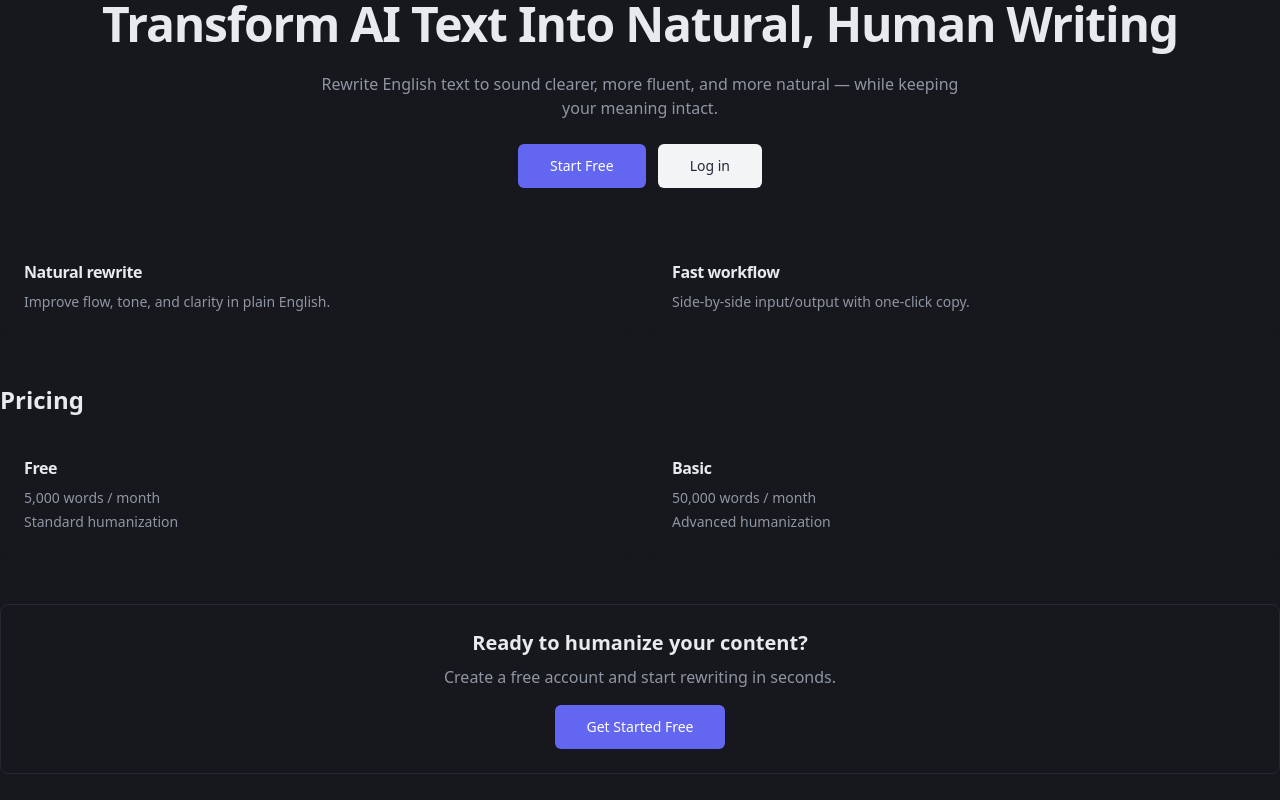
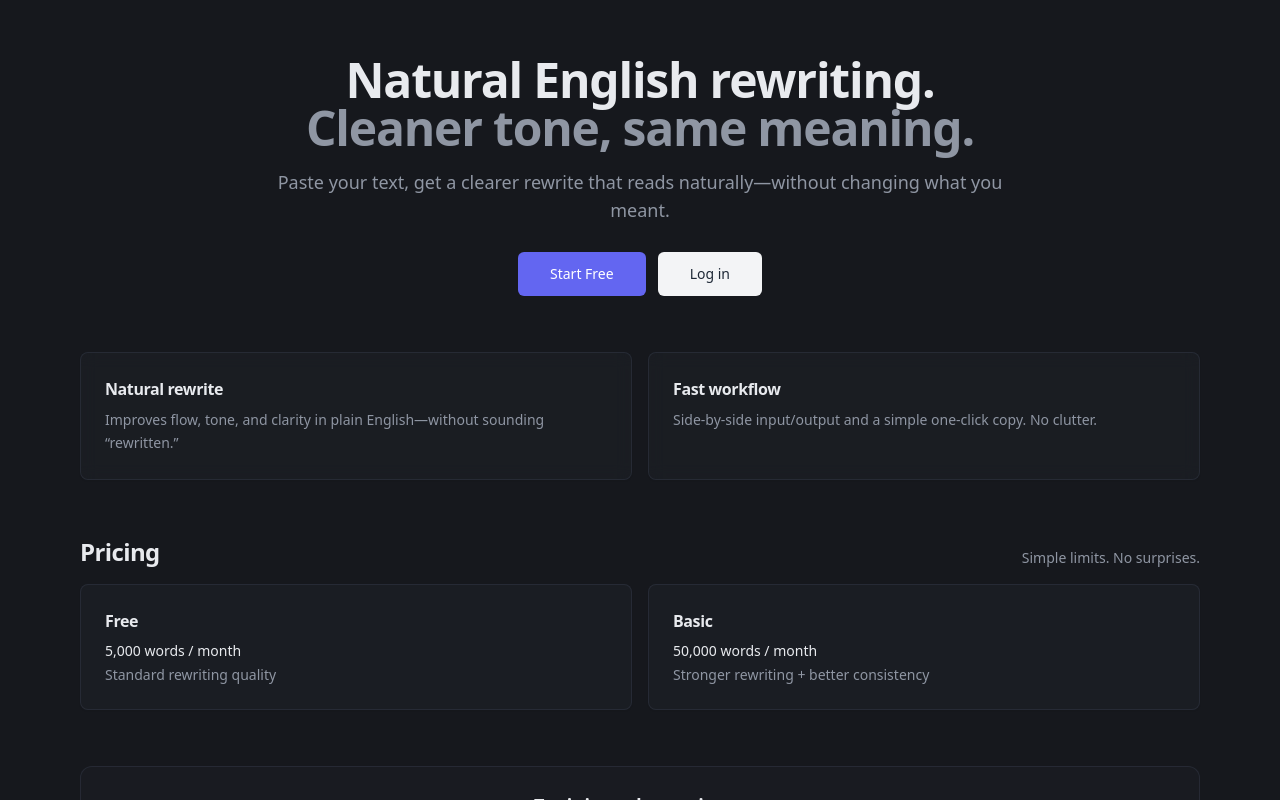
Before and after one commit to hosseinayoubi/humanize, a Next.js app: page / in a window 1280 px wide. Shown: the top 800 px of the page. Built offline with nearby package versions, Linux system fonts and the light colour scheme.

Commit message:
Update page.tsx

```diff
--- a/app/page.tsx
+++ b/app/page.tsx
@@ -1,18 +1,22 @@
 import Link from "next/link"
+import { Button } from "@/components/ui/button"
 import { Card, CardContent, CardHeader, CardTitle } from "@/components/ui/card"
-import { Button } from "@/components/ui/button"
 
 export default function HomePage() {
   return (
-    <div className="space-y-12">
-      <section className="space-y-6 text-center">
-        <h1 className="text-4xl font-bold tracking-tight sm:text-5xl">
-          Transform AI Text Into Natural, Human Writing
+    <main className="mx-auto max-w-6xl px-4 py-10 sm:py-14">
+      {/* Hero */}
+      <section className="mx-auto max-w-3xl text-center">
+        <h1 className="text-4xl font-semibold tracking-tight sm:text-5xl">
+          Natural English rewriting.
+          <span className="block text-muted-foreground">Cleaner tone, same meaning.</span>
         </h1>
-        <p className="mx-auto max-w-2xl text-muted-foreground">
-          Rewrite English text to sound clearer, more fluent, and more natural — while keeping your meaning intact.
+
+        <p className="mt-4 text-base leading-relaxed text-muted-foreground sm:text-lg">
+          Paste your text, get a clearer rewrite that reads naturally—without changing what you meant.
         </p>
-        <div className="flex items-center justify-center gap-3">
+
+        <div className="mt-7 flex flex-col items-center justify-center gap-3 sm:flex-row">
           <Button asChild size="lg">
             <Link href="/signup">Start Free</Link>
           </Button>
@@ -22,66 +26,75 @@ export default function HomePage() {
         </div>
       </section>
 
-      {/* ✅ Minimal feature cards (فقط 2 تا) */}
-      <section className="grid gap-4 sm:grid-cols-2">
-        <Card className="border/60">
+      {/* 2 Feature cards (فقط همین دو تا) */}
+      <section className="mt-12 grid gap-4 sm:mt-14 sm:grid-cols-2">
+        <Card className="border-border/60 bg-card/60 backdrop-blur supports-[backdrop-filter]:bg-card/50 transition hover:bg-card/80">
           <CardHeader className="pb-2">
             <CardTitle className="text-base font-semibold">Natural rewrite</CardTitle>
           </CardHeader>
-          <CardContent className="text-sm text-muted-foreground">
-            Improve flow, tone, and clarity in plain English.
+          <CardContent className="text-sm leading-relaxed text-muted-foreground">
+            Improves flow, tone, and clarity in plain English—without sounding “rewritten.”
           </CardContent>
         </Card>
 
-        <Card className="border/60">
+        <Card className="border-border/60 bg-card/60 backdrop-blur supports-[backdrop-filter]:bg-card/50 transition hover:bg-card/80">
           <CardHeader className="pb-2">
             <CardTitle className="text-base font-semibold">Fast workflow</CardTitle>
           </CardHeader>
-          <CardContent className="text-sm text-muted-foreground">
-            Side-by-side input/output with one-click copy.
+          <CardContent className="text-sm leading-relaxed text-muted-foreground">
+            Side-by-side input/output and a simple one-click copy. No clutter.
           </CardContent>
         </Card>
       </section>
 
-      {/* ✅ Pricing: فقط Free و Basic */}
-      <section className="space-y-4">
-        <h2 className="text-2xl font-semibold">Pricing</h2>
+      {/* Pricing (فقط Free و Basic) */}
+      <section className="mt-12 sm:mt-14">
+        <div className="mb-4 flex items-end justify-between gap-4">
+          <h2 className="text-2xl font-semibold tracking-tight">Pricing</h2>
+          <p className="text-sm text-muted-foreground">Simple limits. No surprises.</p>
+        </div>
 
         <div className="grid gap-4 md:grid-cols-2">
-          <Card className="border/60">
+          <Card className="border-border/60 bg-card/60 transition hover:bg-card/80">
             <CardHeader className="pb-2">
               <CardTitle className="text-base font-semibold">Free</CardTitle>
             </CardHeader>
             <CardContent className="space-y-1 text-sm text-muted-foreground">
-              <p>5,000 words / month</p>
-              <p>Standard humanization</p>
+              <p className="text-foreground">
+                <span className="font-medium">5,000</span> words / month
+              </p>
+              <p>Standard rewriting quality</p>
             </CardContent>
           </Card>
 
-          <Card className="border/60">
+          <Card className="border-border/60 bg-card/60 transition hover:bg-card/80">
             <CardHeader className="pb-2">
               <CardTitle className="text-base font-semibold">Basic</CardTitle>
             </CardHeader>
             <CardContent className="space-y-1 text-sm text-muted-foreground">
-              <p>50,000 words / month</p>
-              <p>Advanced humanization</p>
+              <p className="text-foreground">
+                <span className="font-medium">50,000</span> words / month
+              </p>
+              <p>Stronger rewriting + better consistency</p>
             </CardContent>
           </Card>
         </div>
       </section>
 
-      {/* ✅ CTA ساده‌تر و مینیمال */}
-      <section className="rounded-lg border border-border/60 p-6 text-center">
-        <h3 className="text-xl font-semibold">Ready to humanize your content?</h3>
-        <p className="mt-2 text-muted-foreground">
-          Create a free account and start rewriting in seconds.
-        </p>
-        <div className="mt-4">
-          <Button asChild size="lg">
-            <Link href="/signup">Get Started Free</Link>
-          </Button>
+      {/* Minimal CTA */}
+      <section className="mt-12 sm:mt-14">
+        <div className="rounded-xl border border-border/60 bg-card/40 p-6 text-center">
+          <h3 className="text-lg font-semibold">Try it in under a minute</h3>
+          <p className="mt-2 text-sm text-muted-foreground">
+            Create an account and start rewriting immediately.
+          </p>
+          <div className="mt-4">
+            <Button asChild size="lg">
+              <Link href="/signup">Get Started</Link>
+            </Button>
+          </div>
         </div>
       </section>
-    </div>
+    </main>
   )
 }
```
